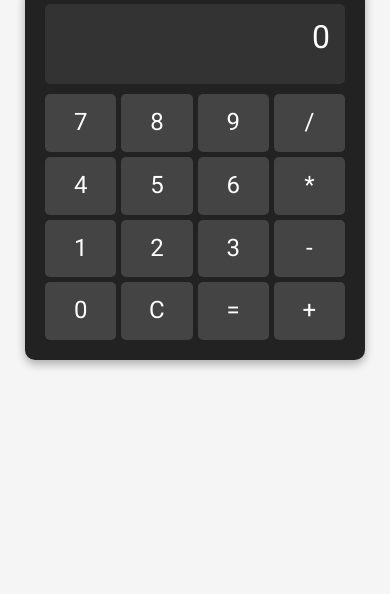
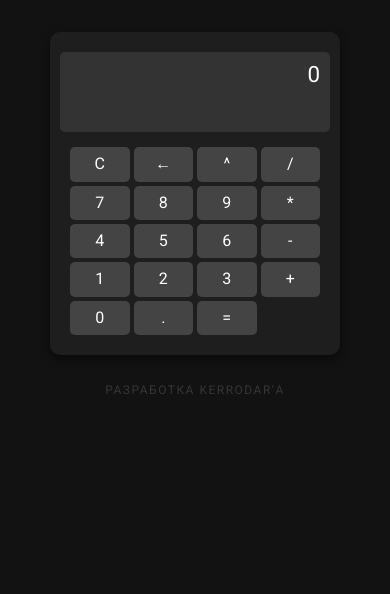
Before and after one commit to Kirill555dg/MathCalculator, a website built with webpack: page src/index.html in a window 390 px wide. Shown: the part 250-844 px from the top of the page. Built offline with nearby package versions, Linux system fonts and the light colour scheme.

Commit message:
feat: add adaptive styles, improve visual, BEM

```diff
--- /dev/null
+++ b/src/blocks/calculator/__button/calculator__button.css
@@ -0,0 +1,37 @@
+.calculator__button {
+  padding: 15px;
+  font-size: 1.5rem;
+  background: #444;
+  color: #fff;
+  border: none;
+  border-radius: 5px;
+  cursor: pointer;
+  transition: background 0.2s;
+}
+
+.calculator__button:hover {
+  background: #666;
+}
+
+@media (max-width: 768px) {
+  .calculator__button {
+    font-size: 1.2rem;
+    padding: 10px;
+  }
+}
+
+
+@media (max-width: 480px) {
+  .calculator__button {
+    font-size: 1rem;
+    padding: 8px;
+  }
+}
+
+
+@media (max-width: 320px) {
+  .calculator__button {
+    font-size: 0.9rem;
+    padding: 6px;
+  }
+}
--- /dev/null
+++ b/src/blocks/calculator/__display/calculator__display.css
@@ -0,0 +1,34 @@
+.calculator__display {
+  width: 100%;
+  height: 60px;
+  text-align: right;
+  font-size: 2rem;
+  padding: 10px;
+  background: #333;
+  color: #fff;
+  border: none;
+  border-radius: 5px;
+}
+
+@media (max-width: 768px) {
+  .calculator__display {
+    font-size: 1.6rem;
+    padding: 12px;
+  }
+}
+
+
+@media (max-width: 480px) {
+  .calculator__display {
+    font-size: 1.4rem;
+    padding: 10px;
+  }
+}
+
+
+@media (max-width: 320px) {
+  .calculator__display {
+    font-size: 1.2rem;
+    padding: 8px;
+  }
+}
--- /dev/null
+++ b/src/blocks/calculator/__keyboard/calculator__keyboard.css
@@ -0,0 +1,30 @@
+.calculator__keyboard {
+  display: grid;
+  grid-template-columns: repeat(4, 1fr);
+  gap: 10px;
+  margin-top: 15px;
+  width: 100%;
+}
+
+@media (max-width: 768px) {
+  .calculator__keyboard {
+    grid-template-columns: repeat(4, minmax(35px, 1fr));
+    gap: 6px;
+  }
+}
+
+
+@media (max-width: 480px) {
+  .calculator__keyboard {
+    grid-template-columns: repeat(4, minmax(30px, 1fr));
+    gap: 4px;
+  }
+}
+
+
+@media (max-width: 320px) {
+  .calculator__keyboard {
+    grid-template-columns: repeat(4, minmax(25px, 1fr));
+    gap: 2px;
+  }
+}
--- a/src/blocks/calculator/calculator.css
+++ b/src/blocks/calculator/calculator.css
@@ -1,9 +1,38 @@
+@import url('./__button/calculator__button.css');
+@import url('./__display/calculator__display.css');
+@import url('./__keyboard/calculator__keyboard.css');
+
 .calculator {
-  background: #222;
+  background: #1e1e1e;
   padding: 20px;
   border-radius: 10px;
-  box-shadow: 0px 4px 10px rgba(0, 0, 0, 0.3);
-  width: 300px;
+  box-shadow: 0 4px 10px rgba(0, 0, 0, 0.5);
+  max-width: 400px;
+  width: 90%;
   display: flex;
   flex-direction: column;
+  align-items: center;
+  transition: width 0.3s ease-in-out;
 }
+
+
+@media (max-width: 768px) {
+  .calculator {
+    max-width: 320px;
+    width: 85%;
+  }
+}
+
+@media (max-width: 480px) {
+  .calculator {
+    max-width: 250px;
+    width: 80%;
+  }
+}
+
+@media (max-width: 320px) {
+  .calculator {
+    max-width: 200px;
+    width: 90%;
+  }
+}
--- a/src/blocks/display/display.css
+++ /dev/null
@@ -1,10 +0,0 @@
-.display {
-  background: #333;
-  color: #fff;
-  font-size: 2rem;
-  text-align: right;
-  padding: 15px;
-  border-radius: 5px;
-  margin-bottom: 10px;
-  min-height: 50px;
-}
--- /dev/null
+++ b/src/blocks/footer/__text/footer__text.css
@@ -0,0 +1,13 @@
+.footer__text {
+  font-size: 16px;
+  color: rgba(255, 255, 255, 0.15); /* Едва заметный текст */
+  text-transform: uppercase;
+  letter-spacing: 1.5px;
+  transition: color 0.3s ease-in-out, text-shadow 0.3s ease-in-out;
+}
+
+/* При наведении текст становится чуть заметнее */
+.footer__text:hover {
+  color: rgba(255, 255, 255, 0.4);
+  text-shadow: 0 0 5px rgba(255, 255, 255, 0.2);
+}
--- /dev/null
+++ b/src/blocks/footer/footer.css
@@ -0,0 +1,25 @@
+@import url('./__text/footer__text.css');
+
+.footer {
+  background: transparent; /* Полностью сливается с фоном */
+  padding: 5vh 10px;
+  text-align: center;
+}
+
+@media (max-width: 768px) {
+  .footer {
+      padding: 3vh 10px;
+  }
+  .footer__text {
+      font-size: 14px;
+  }
+}
+
+@media (max-width: 480px) {
+  .footer {
+      padding: 2vh 10px;
+  }
+  .footer__text {
+      font-size: 12px;
+  }
+}
--- /dev/null
+++ b/src/blocks/header/__title/header__title.css
@@ -0,0 +1,19 @@
+.header__title {
+  font-size: 24px;
+  color: #fff;
+  text-align: center;
+  padding: 15px;
+}
+
+/* Адаптивность */
+@media (max-width: 768px) {
+  .header__title {
+      font-size: 20px;
+  }
+}
+
+@media (max-width: 480px) {
+  .header__title {
+      font-size: 18px;
+  }
+}
--- /dev/null
+++ b/src/blocks/header/header.css
@@ -0,0 +1,7 @@
+@import url('./__title/header__title.css');
+
+.header {
+  text-align: center;
+  font-size: 24px;
+  padding: 20px;
+}
--- a/src/blocks/keyboard/__button/keyboard__button.css
+++ /dev/null
@@ -1,15 +0,0 @@
-.keyboard__button {
-  background: #444;
-  color: #fff;
-  font-size: 1.5rem;
-  padding: 15px;
-  text-align: center;
-  border: none;
-  border-radius: 5px;
-  cursor: pointer;
-  transition: background 0.3s;
-}
-
-.keyboard__button:hover {
-  background: #666;
-}
--- a/src/blocks/keyboard/keyboard.css
+++ /dev/null
@@ -1,7 +0,0 @@
-@import url('__button/keyboard__button.css');
-
-.keyboard {
-  display: grid;
-  grid-template-columns: repeat(4, 1fr);
-  gap: 5px;
-}
--- a/src/index.html
+++ b/src/index.html
@@ -11,30 +11,44 @@
 </head>
 
 <body>
-  <div class="calculator">
-    <div class="display">0</div>
-    <div class="keyboard">
-        <button class="keyboard__button">7</button>
-        <button class="keyboard__button">8</button>
-        <button class="keyboard__button">9</button>
-        <button class="keyboard__button">/</button>
+  <header class="header">
+    <h1 class="header__title">Математический калькулятор</h1>
+  </header>
 
-        <button class="keyboard__button">4</button>
-        <button class="keyboard__button">5</button>
-        <button class="keyboard__button">6</button>
-        <button class="keyboard__button">*</button>
+  <main class="calculator">
+    <section class="calculator__display">
+      <div class="calculator__screen" id="screen">0</div>
+    </section>
+    <section class="calculator__keyboard">
+      <button class="calculator__button" data-action="clear">C</button>
+      <button class="calculator__button" data-action="delete">←</button>
+      <button class="calculator__button" data-action="power">^</button>
+      <button class="calculator__button" data-action="divide">/</button>
 
-        <button class="keyboard__button">1</button>
-        <button class="keyboard__button">2</button>
-        <button class="keyboard__button">3</button>
-        <button class="keyboard__button">-</button>
+      <button class="calculator__button">7</button>
+      <button class="calculator__button">8</button>
+      <button class="calculator__button">9</button>
+      <button class="calculator__button" data-action="multiply">*</button>
 
-        <button class="keyboard__button">0</button>
-        <button class="keyboard__button">C</button>
-        <button class="keyboard__button">=</button>
-        <button class="keyboard__button">+</button>
-    </div>
-</div>
+      <button class="calculator__button">4</button>
+      <button class="calculator__button">5</button>
+      <button class="calculator__button">6</button>
+      <button class="calculator__button" data-action="subtract">-</button>
+
+      <button class="calculator__button">1</button>
+      <button class="calculator__button">2</button>
+      <button class="calculator__button">3</button>
+      <button class="calculator__button" data-action="add">+</button>
+
+      <button class="calculator__button">0</button>
+      <button class="calculator__button">.</button>
+      <button class="calculator__button calculator__button--equal" data-action="calculate">=</button>
+    </section>
+  </main>
+
+  <footer class="footer">
+    <p class="footer__text">Разработка Kerrodar'а</p>
+  </footer>
 </body>
 
 </html>
--- a/src/pages/index.css
+++ b/src/pages/index.css
@@ -1,14 +1,17 @@
 @import url('../vendor/fonts.css');
 @import url('../vendor/normalize.css');
+@import url('../blocks/header/header.css');
 @import url('../blocks/calculator/calculator.css');
-@import url('../blocks/display/display.css');
-@import url('../blocks/keyboard/keyboard.css');
+@import url('../blocks/footer/footer.css');
 
 body {
-  font-family: 'Roboto', sans-serif;
-  background-color: #f5f5f5;
+  background-color: #121212;
+  color: #ffffff;
+  font-family: "Roboto", sans-serif;
   display: flex;
+  flex-direction: column;
+  align-items: center;
   justify-content: center;
-  align-items: center;
-  height: 100vh;
+  min-height: 100vh;
+  margin: 0;
 }
```
